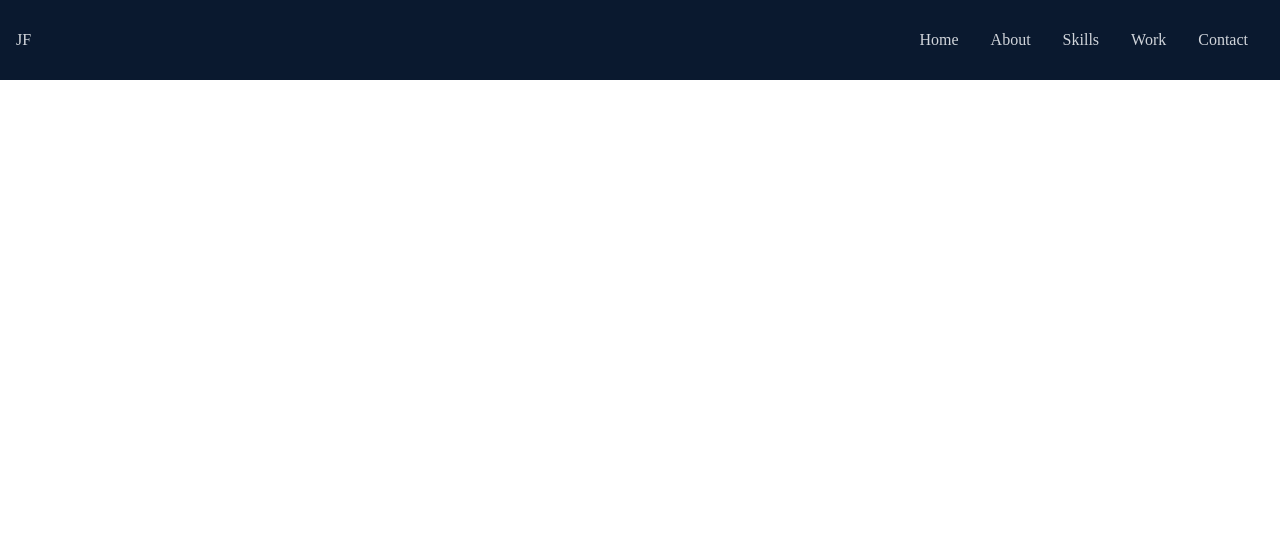
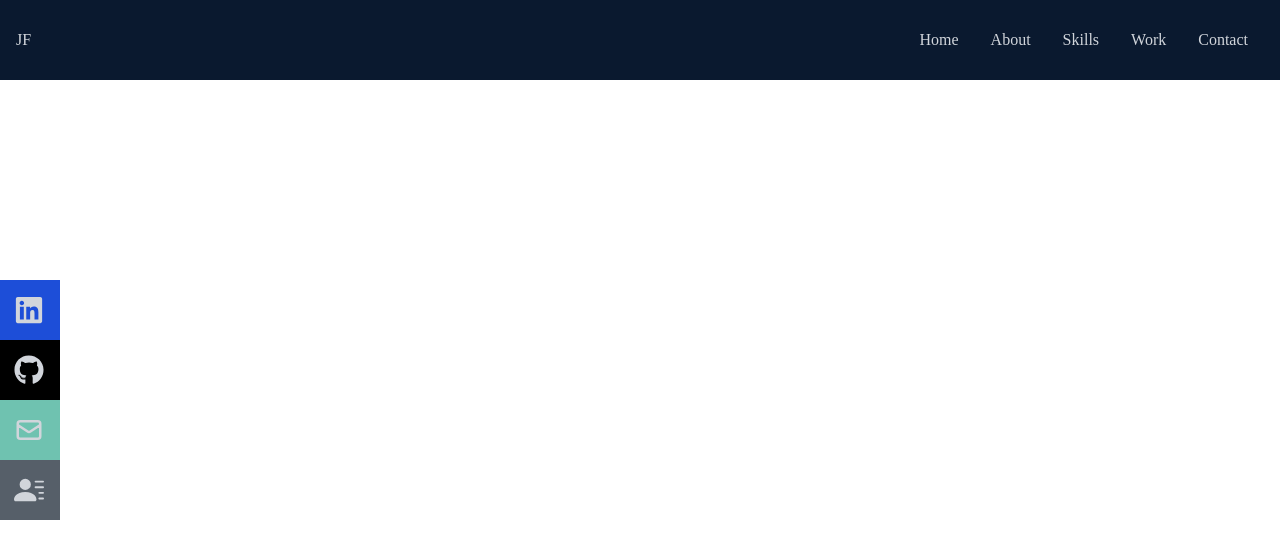
Before and after one commit to JonCurls/Portfolio, a React (Create React App) app: page / in a window 1280 px wide. Shown: the top 558 px of the page. Built offline with nearby package versions, Linux system fonts and the light colour scheme.

Commit message:
social icons

```diff
--- a/src/App.js
+++ b/src/App.js
@@ -1,10 +1,11 @@
+import { Home } from "./components/Home";
 import { Navbar } from "./components/Navbar";
 
 function App() {
   return (
     <div>
       <Navbar />
-      <h1>Hello World</h1>
+      <Home />
     </div>
   );
 }
--- /dev/null
+++ b/src/components/Home.jsx
@@ -0,0 +1,7 @@
+import React from "react";
+import { HiArrowNarrowRight } from "react-icons/hi";
+
+export const Home = () => {
+  return;
+  <div className="bg-[#0a192f]"></div>;
+};
--- a/src/components/Navbar.jsx
+++ b/src/components/Navbar.jsx
@@ -1,5 +1,13 @@
 import React, { useState } from "react";
-import { FaBars, FaTimes } from "react-icons/fa";
+import {
+  FaBars,
+  FaTimes,
+  FaGithub,
+  FaLinkedin,
+  FaFacebook,
+} from "react-icons/fa";
+import { HiOutlineMail } from "react-icons/hi";
+import { BsFillPersonLinesFill } from "react-icons/bs";
 
 export const Navbar = () => {
   const [nav, setNav] = useState(false);
@@ -41,7 +49,42 @@
       </ul>
 
       {/* social icons */}
-      <div className="hidden"></div>
+      <div className="hidden lg:flex fixed flex-col top-[35%] left-0">
+        <ul>
+          <li className="w-[160px] h-[60px] flex justify-between items-center ml-[-100px] hover:ml-[-10px] duration-300 bg-blue-700">
+            <a
+              className="flex justify-between items-center w-full text-gray-300"
+              href="/"
+            >
+              Linkedin <FaLinkedin size={30} />
+            </a>
+          </li>
+          <li className="w-[160px] h-[60px] flex justify-between items-center ml-[-100px] hover:ml-[-10px] duration-300 bg-black">
+            <a
+              className="flex justify-between items-center w-full text-gray-300"
+              href="/"
+            >
+              Github <FaGithub size={30} />
+            </a>
+          </li>
+          <li className="w-[160px] h-[60px] flex justify-between items-center ml-[-100px] hover:ml-[-10px] duration-300 bg-[#6fc2b0]">
+            <a
+              className="flex justify-between items-center w-full text-gray-300"
+              href="/"
+            >
+              Email <HiOutlineMail size={30} />
+            </a>
+          </li>
+          <li className="w-[160px] h-[60px] flex justify-between items-center ml-[-100px] hover:ml-[-10px] duration-300 bg-[#565f69]">
+            <a
+              className="flex justify-between items-center w-full text-gray-300"
+              href="/"
+            >
+              Resume <BsFillPersonLinesFill size={30} />
+            </a>
+          </li>
+        </ul>
+      </div>
     </div>
   );
 };
```
